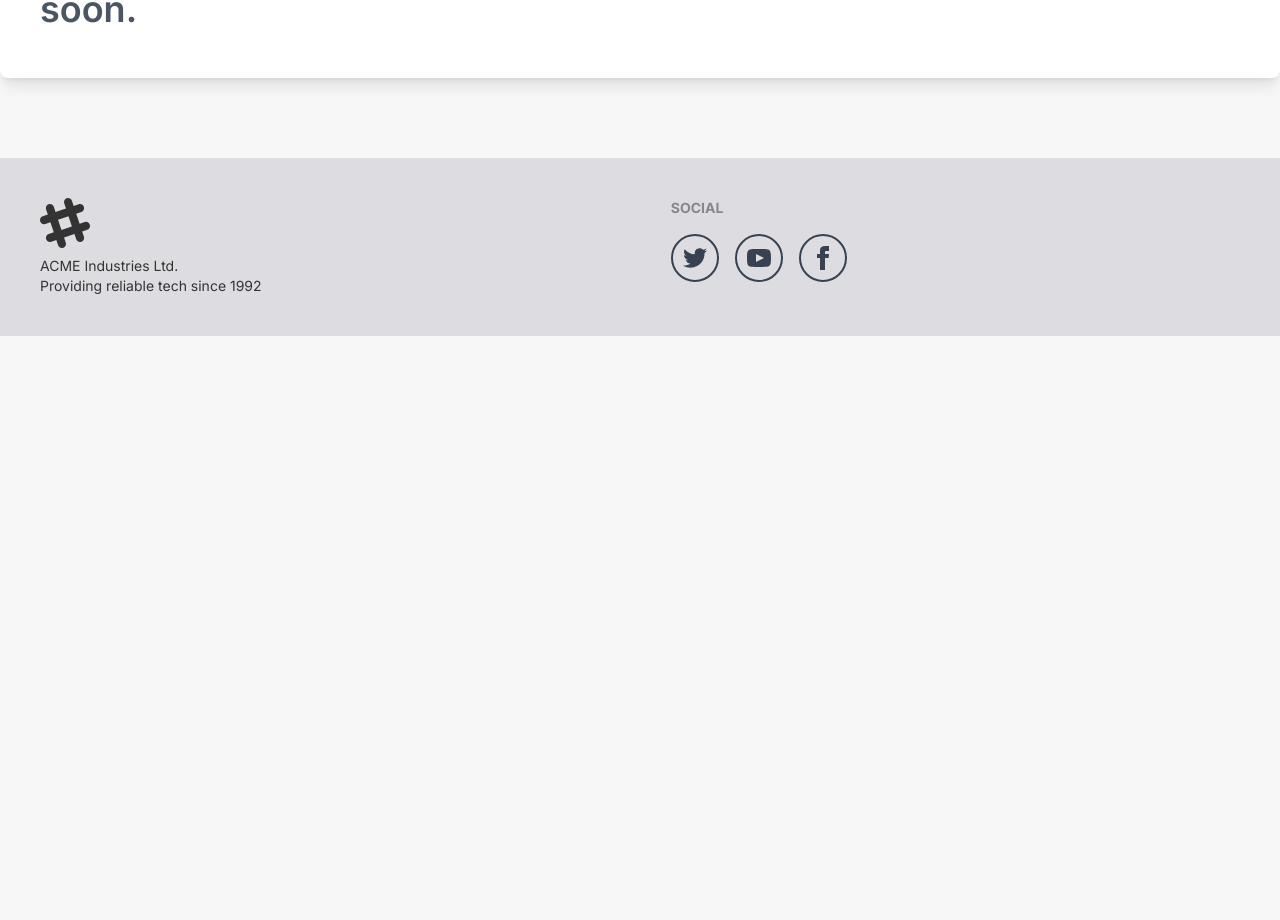
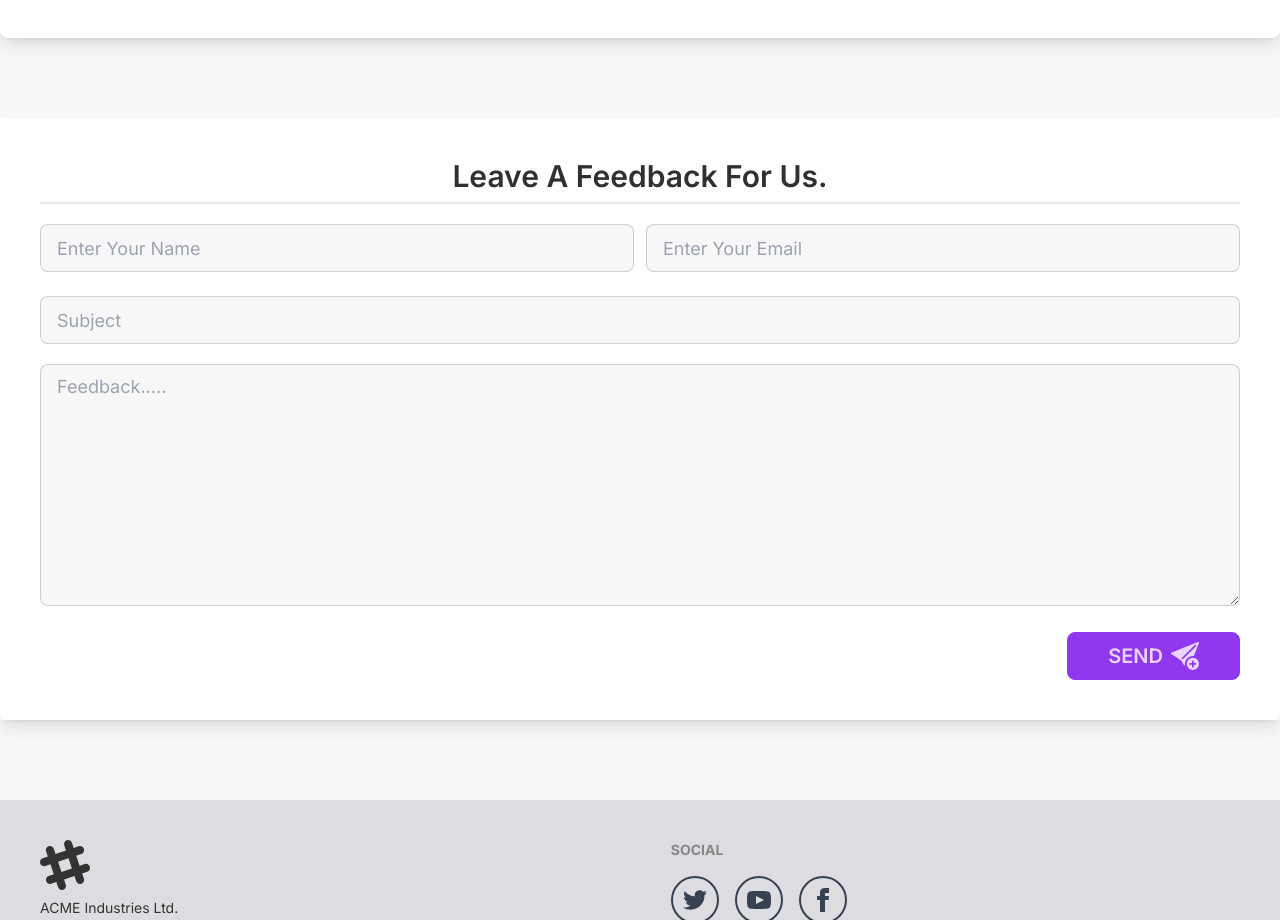
Before and after one commit to a4arpon/super-savers, a React (Vite) app: page / in a window 1280 px wide. Shown: the part 2228-3148 px from the top of the page. Before the commit the page ends 2564 px from the top, so only its background shows below. Built offline with nearby package versions, Linux system fonts and the light colour scheme; no server answers.

Commit message:
Feature: Feedback form added for users

```diff
--- /dev/null
+++ b/src/pages/home/Feedback.jsx
@@ -0,0 +1,54 @@
+import { toast } from 'react-toastify'
+
+const Feedback = () => {
+  return (
+    <div className="bg-white my-20 p-5 lg:p-10 lg:rounded shadow-lg">
+      <h1 className="text-3xl text-center font-semibold border-b-2 pb-2">
+        Leave A Feedback For Us.
+      </h1>
+      <div className="lg:flex lg:gap-3 mt-5 mb-3">
+        <input
+          type="text"
+          className="input input-bordered focus:outline-none lg:w-1/2 w-full text-lg mb-3"
+          placeholder="Enter Your Name"
+        />
+        <input
+          type="email"
+          className="input input-bordered focus:outline-none lg:w-1/2 w-full text-lg"
+          placeholder="Enter Your Email"
+        />
+      </div>
+      <input
+        type="text"
+        className="input input-bordered focus:outline-none w-full text-lg"
+        placeholder="Subject"
+      />
+      <textarea
+        className="textarea textarea-bordered focus:outline-none w-full text-lg my-5"
+        rows="8"
+        placeholder="Feedback....."
+      ></textarea>
+      <div className="flex justify-end">
+        <button
+          className="btn btn-primary px-10 text-xl font-semibold gap-2"
+          onClick={() => toast.info('Sending ...')}
+        >
+          Send
+          <svg
+            xmlns="http://www.w3.org/2000/svg"
+            width="28"
+            height="28"
+            fill="currentColor"
+            className="bi bi-send-plus-fill"
+            viewBox="0 0 16 16"
+          >
+            <path d="M15.964.686a.5.5 0 0 0-.65-.65L.767 5.855H.766l-.452.18a.5.5 0 0 0-.082.887l.41.26.001.002 4.995 3.178 1.59 2.498C8 14 8 13 8 12.5a4.5 4.5 0 0 1 5.026-4.47L15.964.686Zm-1.833 1.89L6.637 10.07l-.215-.338a.5.5 0 0 0-.154-.154l-.338-.215 7.494-7.494 1.178-.471-.47 1.178Z" />
+            <path d="M16 12.5a3.5 3.5 0 1 1-7 0 3.5 3.5 0 0 1 7 0Zm-3.5-2a.5.5 0 0 0-.5.5v1h-1a.5.5 0 0 0 0 1h1v1a.5.5 0 0 0 1 0v-1h1a.5.5 0 0 0 0-1h-1v-1a.5.5 0 0 0-.5-.5Z" />
+          </svg>
+        </button>
+      </div>
+    </div>
+  )
+}
+
+export default Feedback
--- a/src/pages/home/FunWorld.jsx
+++ b/src/pages/home/FunWorld.jsx
@@ -2,7 +2,7 @@ import { toast } from 'react-toastify'
 
 const FunWorld = () => {
   return (
-    <div className="lg:flex gap-3 my-20 p-10 bg-white lg:rounded-lg shadow-lg">
+    <div className="lg:flex gap-3 my-20 p-5 lg:p-10 bg-white lg:rounded-lg shadow-lg">
       <div className="lg:w-1/2 flex justify-center items-center lg:pr-10 mb-2 lg:mb-0 border-b-2 lg:border-b-0 pb-5 lg:pb-0">
         <h3 className="text-4xl font-semibold leading-relaxed text-gray-600">
           Sometimes you need to visit
@@ -14,8 +14,8 @@ const FunWorld = () => {
           <span className="text-error lg:text-5xl">family</span> and
           <span className="text-error lg:text-5xl"> friends</span>. If
           you&rsquo;re already interested to do this then
-          <span className="text-info"> register</span> and join in your wishlist
-          then <span className="text-warning lg:text-5xl"> grab</span> your{' '}
+          <span className="text-info"> register </span>
+          and <span className="text-warning lg:text-5xl"> grab</span> your{' '}
           <span className="text-success lg:text-6xl">ticket</span> soon.
         </h3>
       </div>
--- a/src/pages/home/Home.jsx
+++ b/src/pages/home/Home.jsx
@@ -1,4 +1,5 @@
 import useTitle from '../../hooks/useTitle'
+import Feedback from './Feedback'
 import FunWorld from './FunWorld'
 import Gallery from './Gallery'
 import Hero from './Hero'
@@ -15,6 +16,7 @@ const Home = () => {
         <ToyContainer />
       </div>
       <FunWorld />
+      <Feedback />
     </div>
   )
 }
```
